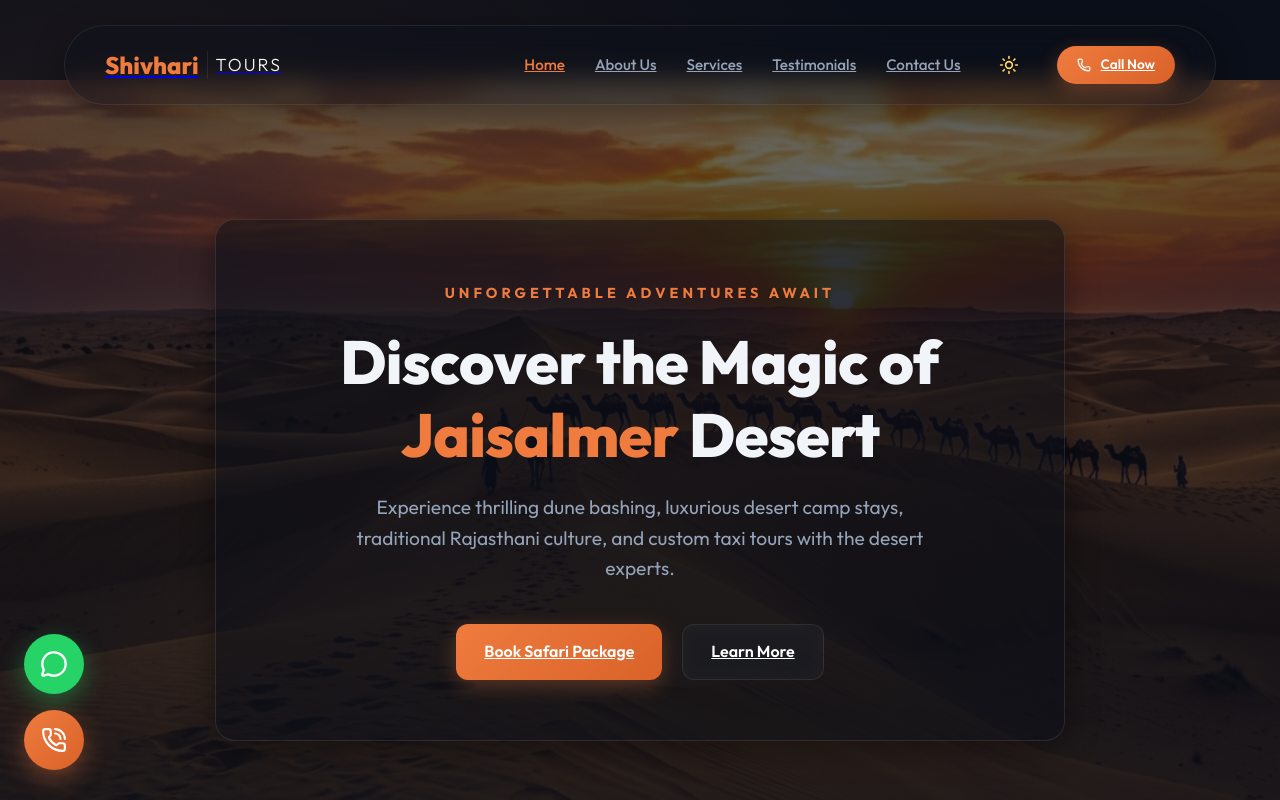
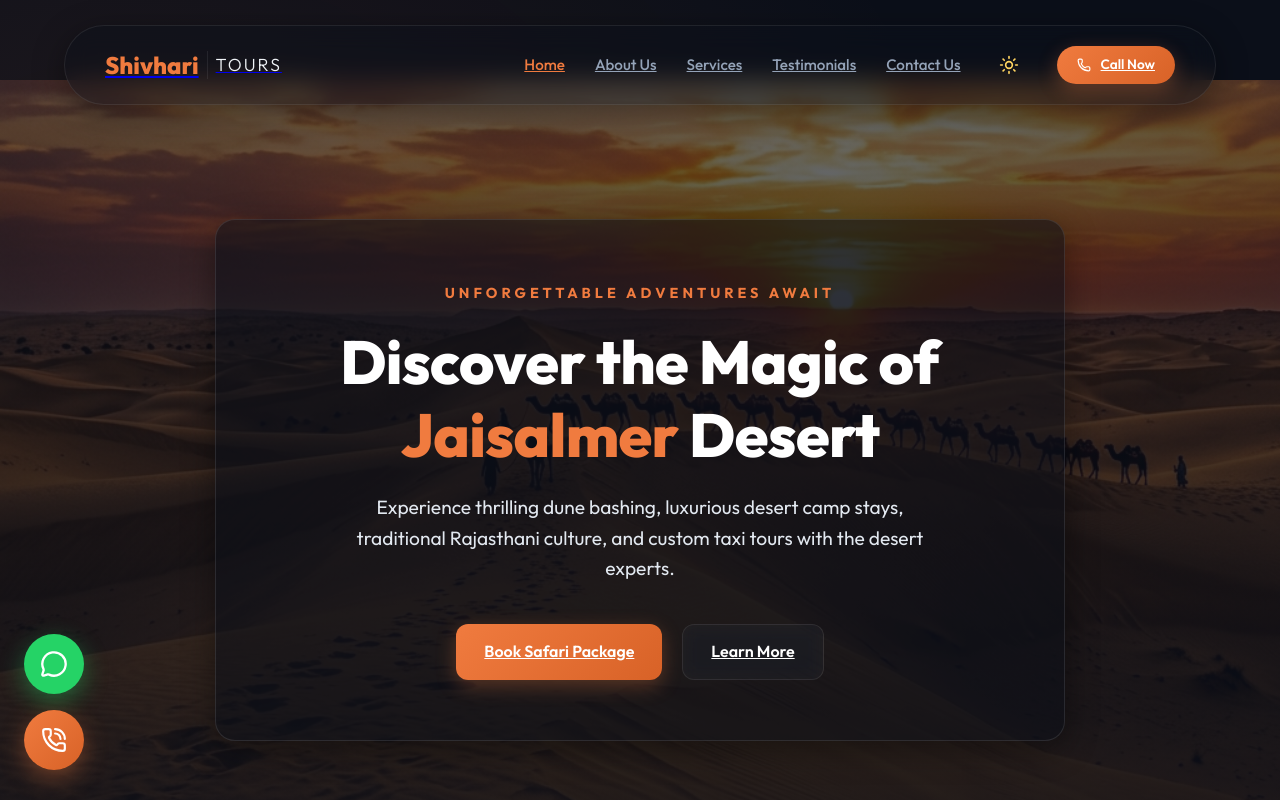
Before and after one commit to Eshbanoliver/Shivhari-Tours-and-Desert-Safari, a React (Vite) app: page / in a window 1280 px wide. Shown: the top 800 px of the page. Built offline with nearby package versions, Linux system fonts and the light colour scheme.

Commit message:
Fix text contrast on dark background sections in Light Mode

```diff
--- a/src/components/Footer.tsx
+++ b/src/components/Footer.tsx
@@ -10,7 +10,7 @@ const Footer = () => {
       borderRight: 'none',
     }}>
       <div className="container">
-        <p style={{ margin: 0, fontSize: '1rem', lineHeight: '1.6' }}>
+        <p style={{ margin: 0, fontSize: '1rem', lineHeight: '1.6', color: '#e2e8f0' }}>
           ©️ Copyright 2026 | Shivhari Tours and Desert Safari | All Rights Reserved | Powered by <a href="https://www.futurexdigitalmarketing.com/" target="_blank" rel="noopener noreferrer" style={{ color: '#28a745', fontWeight: 'bold' }}>Future X Digital Marketing</a>
         </p>
       </div>
--- a/src/pages/Home.tsx
+++ b/src/pages/Home.tsx
@@ -142,10 +142,10 @@ const Home = () => {
         <div className="container animate-fade-in" style={{ textAlign: 'center', zIndex: 1 }}>
           <div className="glass-panel" style={{ padding: '60px 40px', maxWidth: '850px', margin: '0 auto', background: 'rgba(11, 15, 25, 0.55)', border: '1px solid rgba(255, 255, 255, 0.1)' }}>
             <span style={{ color: 'var(--primary)', fontWeight: '700', letterSpacing: '4px', fontSize: '0.9rem', textTransform: 'uppercase' }}>Unforgettable Adventures Await</span>
-            <h1 style={{ fontSize: '3.8rem', lineHeight: '1.2', margin: '20px 0', fontWeight: '800' }}>
+            <h1 style={{ fontSize: '3.8rem', lineHeight: '1.2', margin: '20px 0', fontWeight: '800', color: '#ffffff' }}>
               Discover the Magic of <span style={{ color: 'var(--primary)' }}>Jaisalmer</span> Desert
             </h1>
-            <p style={{ fontSize: '1.2rem', color: 'var(--text-muted)', marginBottom: '40px', maxWidth: '600px', margin: '0 auto 40px auto' }}>
+            <p style={{ fontSize: '1.2rem', color: '#e2e8f0', marginBottom: '40px', maxWidth: '600px', margin: '0 auto 40px auto' }}>
               Experience thrilling dune bashing, luxurious desert camp stays, traditional Rajasthani culture, and custom taxi tours with the desert experts.
             </p>
             <div style={{ display: 'flex', gap: '20px', justifyContent: 'center', flexWrap: 'wrap' }}>
@@ -317,8 +317,8 @@ const Home = () => {
         }}
       >
         <div className="container">
-          <h2 style={{ fontSize: '3rem', color: '#fff', marginBottom: '20px', fontWeight: '800' }}>Ready for a Sunset Desert Adventure?</h2>
-          <p style={{ fontSize: '1.2rem', color: '#f1f5f9', marginBottom: '40px', maxWidth: '600px', margin: '0 auto 40px auto' }}>
+          <h2 style={{ fontSize: '3rem', color: '#ffffff', marginBottom: '20px', fontWeight: '800' }}>Ready for a Sunset Desert Adventure?</h2>
+          <p style={{ fontSize: '1.2rem', color: '#e2e8f0', marginBottom: '40px', maxWidth: '600px', margin: '0 auto 40px auto' }}>
             Book now and witness Jaisalmer's breathtaking golden sunset with customized safari rides.
           </p>
           <div style={{ display: 'flex', gap: '20px', justifyContent: 'center', flexWrap: 'wrap' }}>
```
